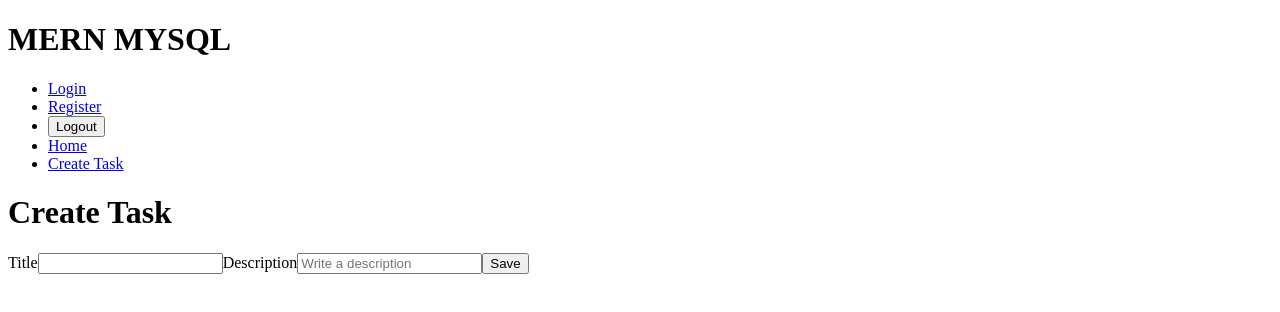
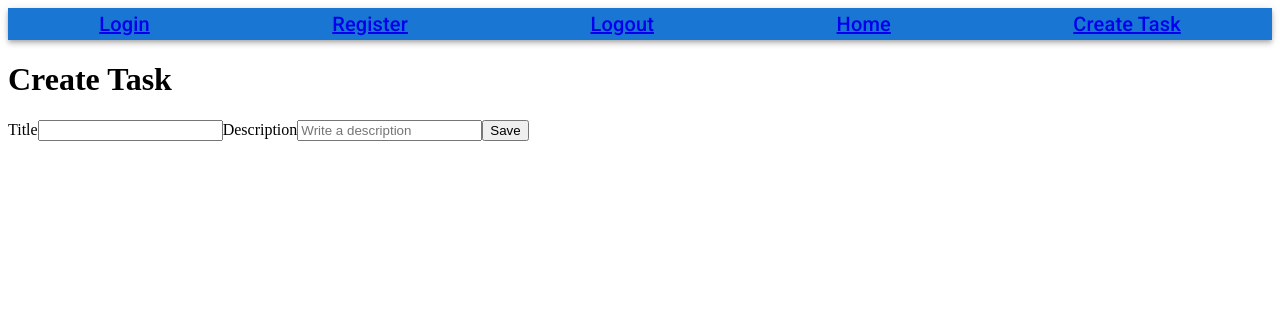
Before and after one commit to facundo1996/front-mern, a React (Vite) app: page /new in a window 1280 px wide. Shown: the top 312 px of the page. Built offline with nearby package versions, Linux system fonts and the light colour scheme.

Commit message:
Update Routes & add material ui

```diff
--- a/index.html
+++ b/index.html
@@ -1,13 +1,22 @@
 <!doctype html>
 <html lang="en">
+
 <head>
   <meta charset="UTF-8" />
   <link rel="icon" type="image/svg+xml" href="/vite.svg" />
   <meta name="viewport" content="width=device-width, initial-scale=1.0" />
+
+  <link rel="preconnect" href="https://fonts.googleapis.com" />
+  <link rel="preconnect" href="https://fonts.gstatic.com" crossorigin />
+  <link rel="stylesheet" href="https://fonts.googleapis.com/css2?family=Roboto:wght@300;400;500;700&display=swap" />
+
   <title>Tasks and Login - App</title>
+
 </head>
+
 <body>
   <div id="root"></div>
   <script type="module" src="/src/main.jsx"></script>
 </body>
+
 </html>
--- a/package.json
+++ b/package.json
@@ -10,6 +10,9 @@
     "preview": "vite preview"
   },
   "dependencies": {
+    "@emotion/react": "^11.14.0",
+    "@emotion/styled": "^11.14.0",
+    "@mui/material": "^6.4.1",
     "axios": "^1.7.9",
     "formik": "^2.4.6",
     "react": "^18.3.1",
--- a/src/App.jsx
+++ b/src/App.jsx
@@ -1,27 +1,15 @@
-import { Route, Routes } from 'react-router-dom'
-import TasksPage from './pages/TasksPage.jsx'
-import TaskForm from './pages/TaskForm.jsx'
-import NotFoundPage from './pages/NotFoundPage.jsx'
-import Register from './pages/Register.jsx'
-import Login from './pages/Login.jsx'
-import Navbar from './components/Navbar.jsx'
-import { TaskContextProvider } from "./context/TaskContext.jsx"
-import { UserContextProvider } from "./context/UserContext.jsx"
+import { Outlet } from 'react-router-dom';
+import Navbar from './components/Navbar.jsx';
+
 
 export default function App() {
+
   return (
-    <UserContextProvider>
-      <TaskContextProvider>
-        <Navbar />
-        <Routes>
-          <Route path='/' element={<TasksPage />} />
-          <Route path='/new' element={<TaskForm />} />
-          <Route path='/edit/:id' element={<TaskForm />} />
-          <Route path='/register' element={<Register />} />
-          <Route path='/login' element={<Login />} />
-          <Route path='*' element={<NotFoundPage />} />
-        </Routes>
-      </TaskContextProvider>
-    </UserContextProvider>
-  )
+    <>
+      <Navbar />
+      <main>
+        <Outlet />
+      </main>
+    </>
+  );
 }
--- a/src/components/Navbar.jsx
+++ b/src/components/Navbar.jsx
@@ -1,37 +1,36 @@
-import { Link, useNavigate } from "react-router-dom";
+import { Link } from "react-router-dom";
 import { useUser } from "../context/UserContext.jsx";
-
+import { AppBar, Divider, Typography } from "@mui/material";
 export default function Navbar() {
 
   const { logoutUser } = useUser();
-  const navigate = useNavigate();
+
 
   function logout() {
     logoutUser();
-    navigate("/login");
+
     window.location.reload();
   }
 
   return (
-    <div>
-      <h1>MERN MYSQL</h1>
-      <ul>
-        <li>
-          <Link to="/login">Login</Link>
-        </li>
-        <li>
-          <Link to="/register">Register</Link>
-        </li>
-        <li>
-          <button onClick={() => logout()}>Logout</button>
-        </li>
-        <li>
-          <Link to="/">Home</Link>
-        </li>
-        <li>
-          <Link to="/new">Create Task</Link>
-        </li>
-      </ul>
-    </div>
+    <AppBar position="relative" sx={{display: "flex", flexDirection:"row", justifyContent:"space-around"}}>
+      {/* <h1>MERN MYSQL</h1> */}
+      <Typography to="/login" variant="h6" component={Link} >
+        Login
+      </Typography>
+      <Typography to="/register" variant="h6" component={Link}>
+        Register
+      </Typography>
+      <Typography to="/logout" variant="h6" component={Link} onClick={logout}>
+        Logout
+      </Typography>
+      <Typography to="/" variant="h6" component={Link}>
+        Home
+      </Typography>
+      <Typography to="/new" variant="h6" component={Link}>
+        Create Task
+      </Typography>
+
+    </AppBar >
   )
 }
--- a/src/main.jsx
+++ b/src/main.jsx
@@ -1,13 +1,18 @@
 import { StrictMode } from 'react';
 import { createRoot } from 'react-dom/client';
+import { TaskContextProvider } from "./context/TaskContext.jsx";
+import { UserContextProvider } from "./context/UserContext.jsx";
+import { createBrowserRouter, RouterProvider } from 'react-router-dom';
+import createAppRoutes from './routes/routes.jsx';
+const router = createBrowserRouter(createAppRoutes());
 import './index.css';
-import App from './App.jsx';
-import { BrowserRouter } from 'react-router-dom';
 
 createRoot(document.getElementById('root')).render(
   <StrictMode>
-    <BrowserRouter>
-      <App />
-    </BrowserRouter>
+    <UserContextProvider>
+      <TaskContextProvider>
+        <RouterProvider router={router} />
+      </TaskContextProvider>
+    </UserContextProvider>
   </StrictMode>
 )
--- /dev/null
+++ b/src/pages/Home.jsx
@@ -0,0 +1,6 @@
+
+export default function Home() {
+  return (
+    <div>Home</div>
+  )
+}
--- /dev/null
+++ b/src/routes/routes.jsx
@@ -0,0 +1,43 @@
+import TasksPage from '../pages/TasksPage.jsx';
+import TaskForm from '../pages/TaskForm.jsx';
+import NotFoundPage from '../pages/NotFoundPage.jsx';
+import Register from '../pages/Register.jsx';
+import Login from '../pages/Login.jsx';
+import Home from '../pages/Home.jsx';
+import App from '../App.jsx';
+
+const createAppRoutes = () => [
+  {
+    path: '/',
+    element: <App />,
+    errorElement: <NotFoundPage />,
+    children: [
+      {
+        path: '',
+        element: <Home />
+      },
+      {
+        path: 'tasks',
+        element: <TasksPage />
+      },
+      {
+        path: 'new',
+        element: <TaskForm />
+      },
+      {
+        path: 'edit/:id',
+        element: <TaskForm />
+      },
+      {
+        path: 'register',
+        element: <Register />
+      },
+      {
+        path: 'login',
+        element: <Login />
+      }
+    ]
+  }
+]
+
+export default createAppRoutes;
```
Also changed, not shown: 1 other file (tests, documents, lock files or other folders). Lines whose indentation alone changed are shown as unchanged.
